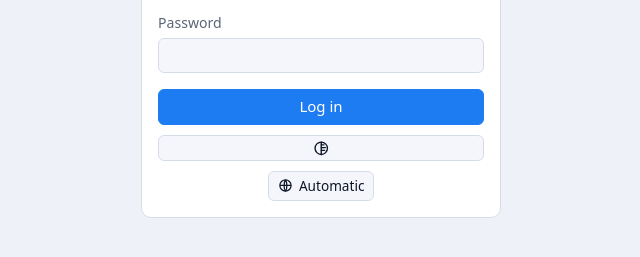
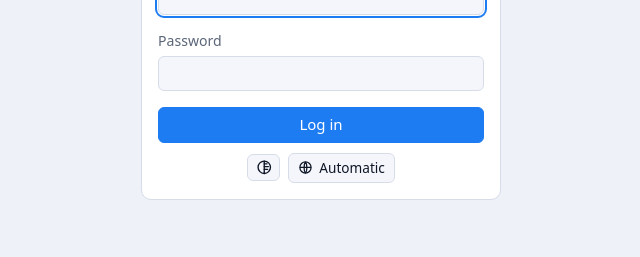
Before and after one commit to anto294/hddfancontrol_webui, a plain HTML site: page hddfancontrol_webui/static/login.html in a window 1280 px wide. Shown: the part 399-656 px from the top of the page, without its empty margins (319-959 px from the left). Drawn offline with Linux system fonts and the light colour scheme.

Commit message:
Put the theme switch beside the language picker on the login page
On the login page the switch was a form button, so it took the whole
width above the language picker. Both now sit in a centered row
(.page-prefs).

```diff
--- a/hddfancontrol_webui/static/login.html
+++ b/hddfancontrol_webui/static/login.html
@@ -23,7 +23,9 @@
         <input type="password" name="password" autocomplete="current-password" required></label>
       <p class="error" id="login-error" role="alert"></p>
       <button type="submit" data-i18n="action.login"></button>
-      <div class="lang"></div>
+      <div class="page-prefs">
+        <div class="lang"></div>
+      </div>
     </form>
   </main>
 </body>
--- a/hddfancontrol_webui/static/style.css
+++ b/hddfancontrol_webui/static/style.css
@@ -264,6 +264,14 @@ a {
   align-self: center;
 }
 
+/* Login page: the theme switch and the language picker side by side. */
+.page-prefs {
+  display: flex;
+  justify-content: center;
+  align-items: center;
+  gap: 0.5rem;
+}
+
 .card.login .lang-list {
   right: auto;
   left: 50%;
```
